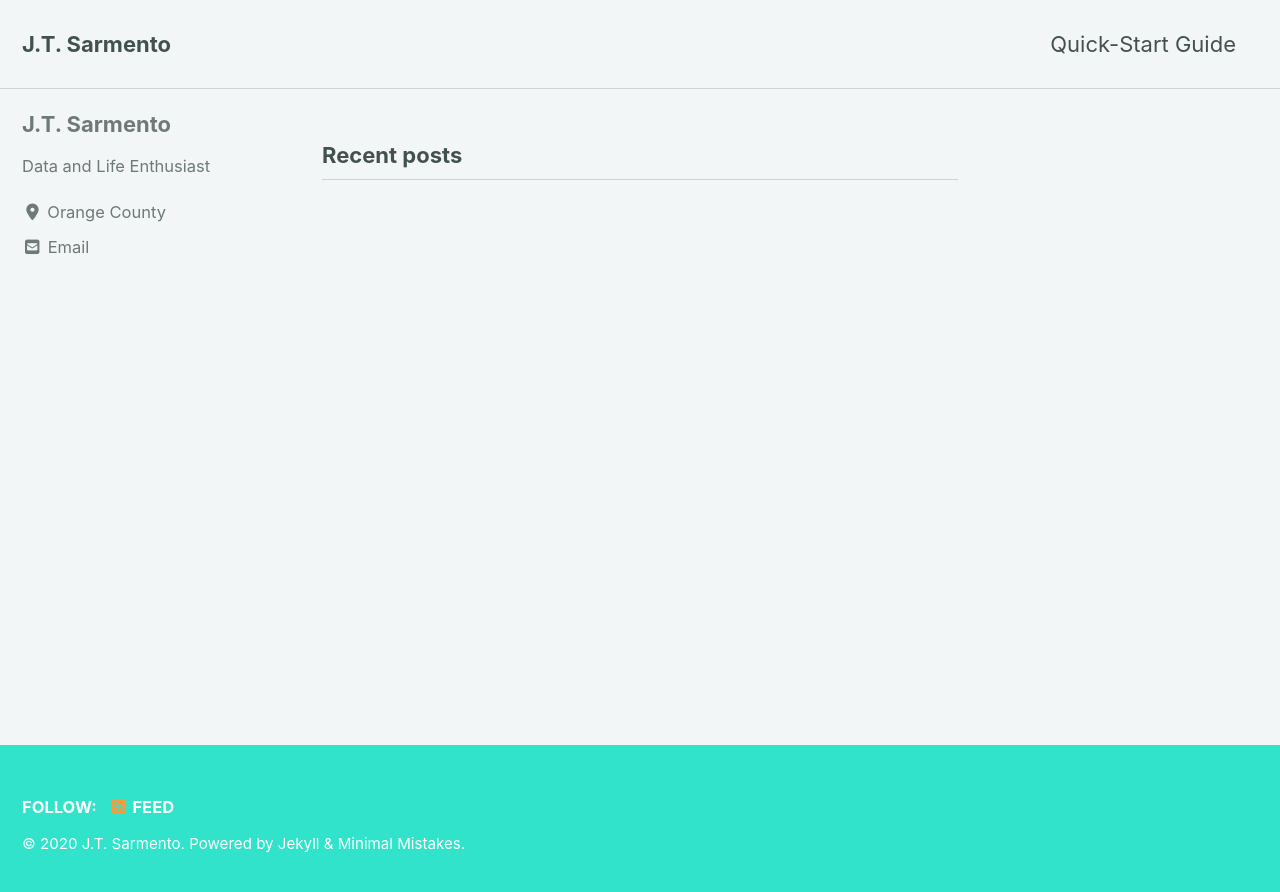
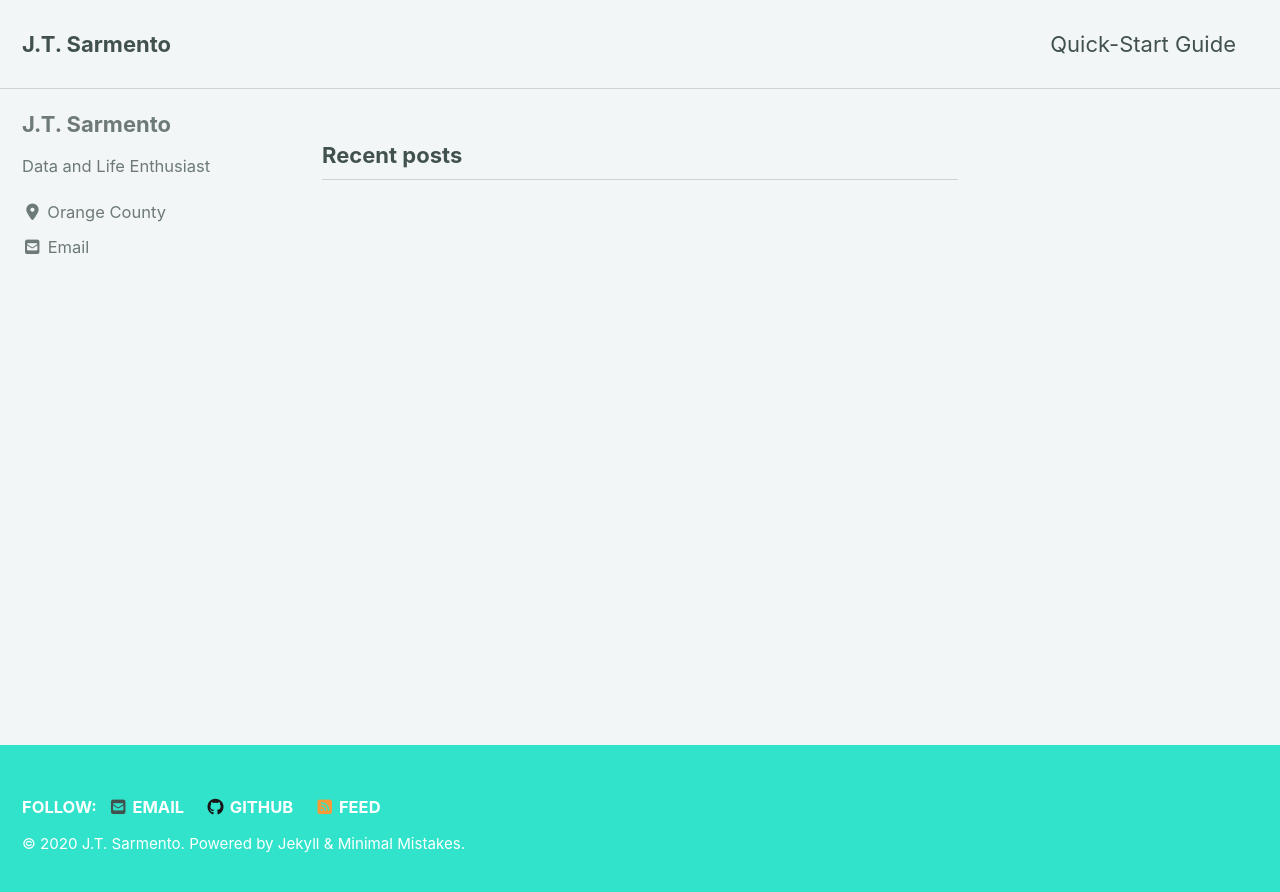
Before and after one commit to jtsarmento/jtsarmento.github.io, a Jekyll site: the page built from index.html, in a window 1280 px wide. Shown: the top 892 px of the page. Built offline with Jekyll 4.4.1, drawn with Linux system fonts in a browser that asks for light colours; cached includes are drawn as plain includes; nearby versions of some CDN libraries; the list of posts is cut into pages by our own code.

Commit message:
fifth commit

```diff
--- a/_config.yml
+++ b/_config.yml
@@ -124,12 +124,15 @@ footer:
     - label: "Twitter"
       icon: "fab fa-fw fa-twitter-square"
       # url:
+    - label: "Email"
+      icon: "fas fa-fw fa-envelope-square"
+      url: "mailto:jsarment@uci.edu"
     - label: "Facebook"
       icon: "fab fa-fw fa-facebook-square"
       # url:
     - label: "GitHub"
       icon: "fab fa-fw fa-github"
-      # url:
+      url: "GitHub.com/jtsarmento"
     - label: "GitLab"
       icon: "fab fa-fw fa-gitlab"
       # url:
```
